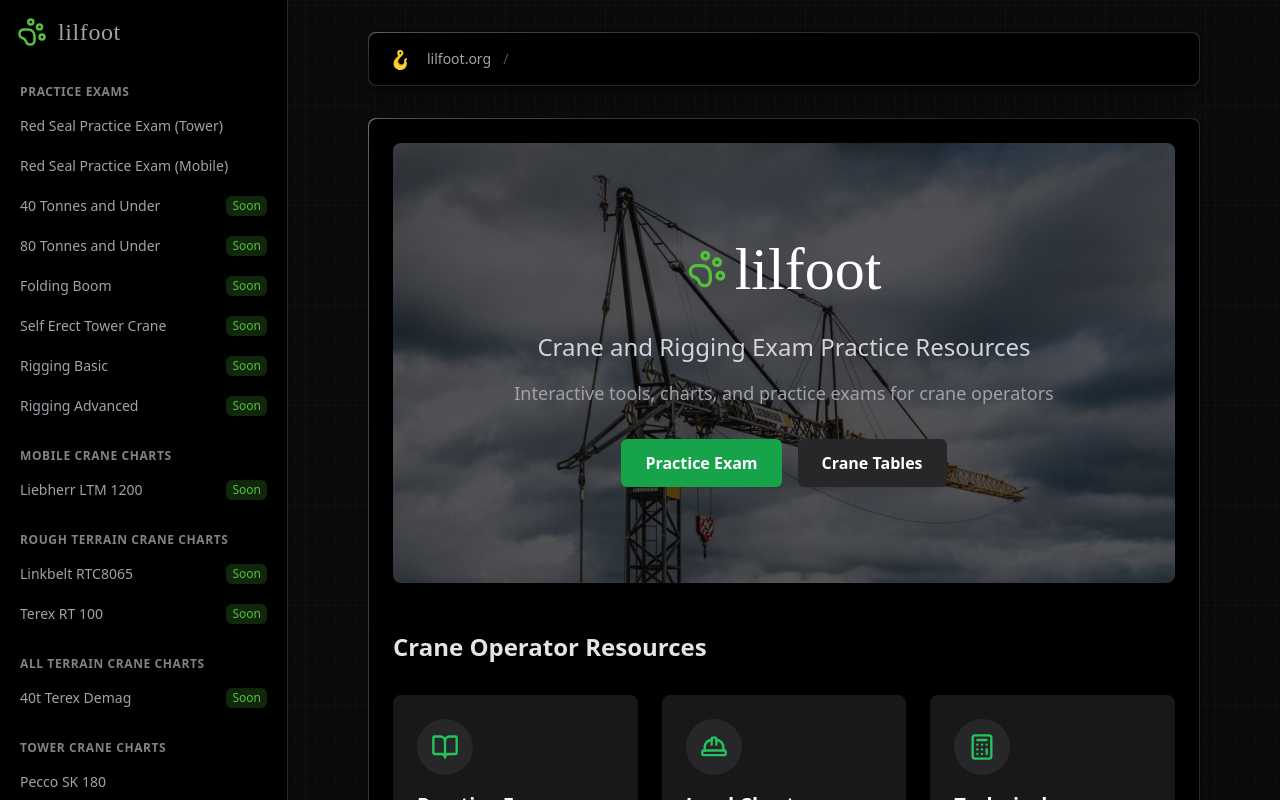
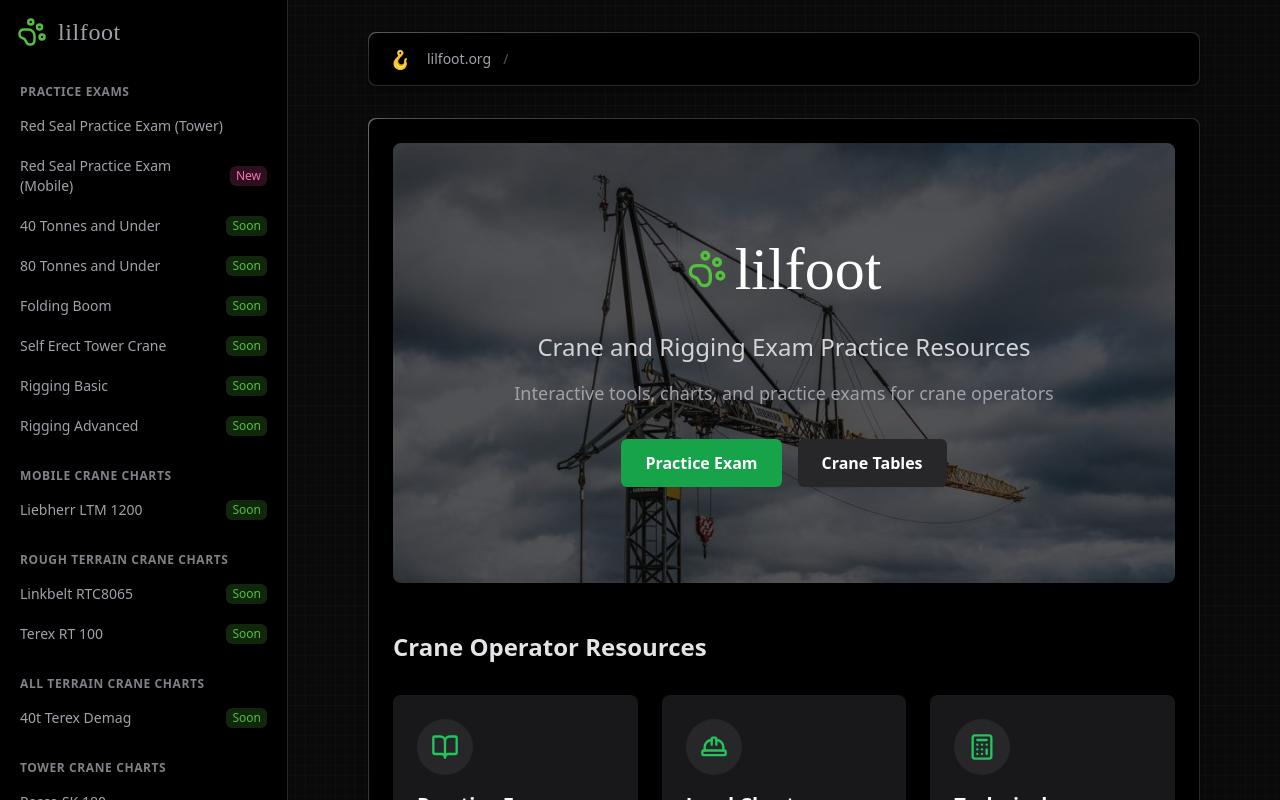
Before and after one commit to ArsCodeAmatoria/lilfoot, a Next.js app: page / in a window 1280 px wide. Shown: the top 800 px of the page. Built offline with nearby package versions, Linux system fonts and the light colour scheme; a web font is replaced by a local one.

Commit message:
Add 'New' badge to Red Seal Practice Exam (Mobile) in navigation

```diff
--- a/ui/global-nav.tsx
+++ b/ui/global-nav.tsx
@@ -111,6 +111,7 @@ function GlobalNavItem({
   const segment = useSelectedLayoutSegment();
   const isActive = item.slug === segment;
   const isComingSoon = item.description?.includes('Coming soon');
+  const isNewItem = item.slug === 'practice-exams/mobile-red-seal';
 
   return (
     <Link
@@ -126,7 +127,12 @@ function GlobalNavItem({
     >
       <div className="flex items-center justify-between">
         <span>{item.name}</span>
-        {isComingSoon && (
+        {isNewItem && (
+          <span className="ml-2 rounded-md bg-pink-500 bg-opacity-20 px-1.5 py-0.5 text-xs font-medium text-pink-400">
+            New
+          </span>
+        )}
+        {isComingSoon && !isNewItem && (
           <span className="ml-2 rounded-md bg-highlight bg-opacity-20 px-1.5 py-0.5 text-xs font-medium text-highlight">
             Soon
           </span>
```
